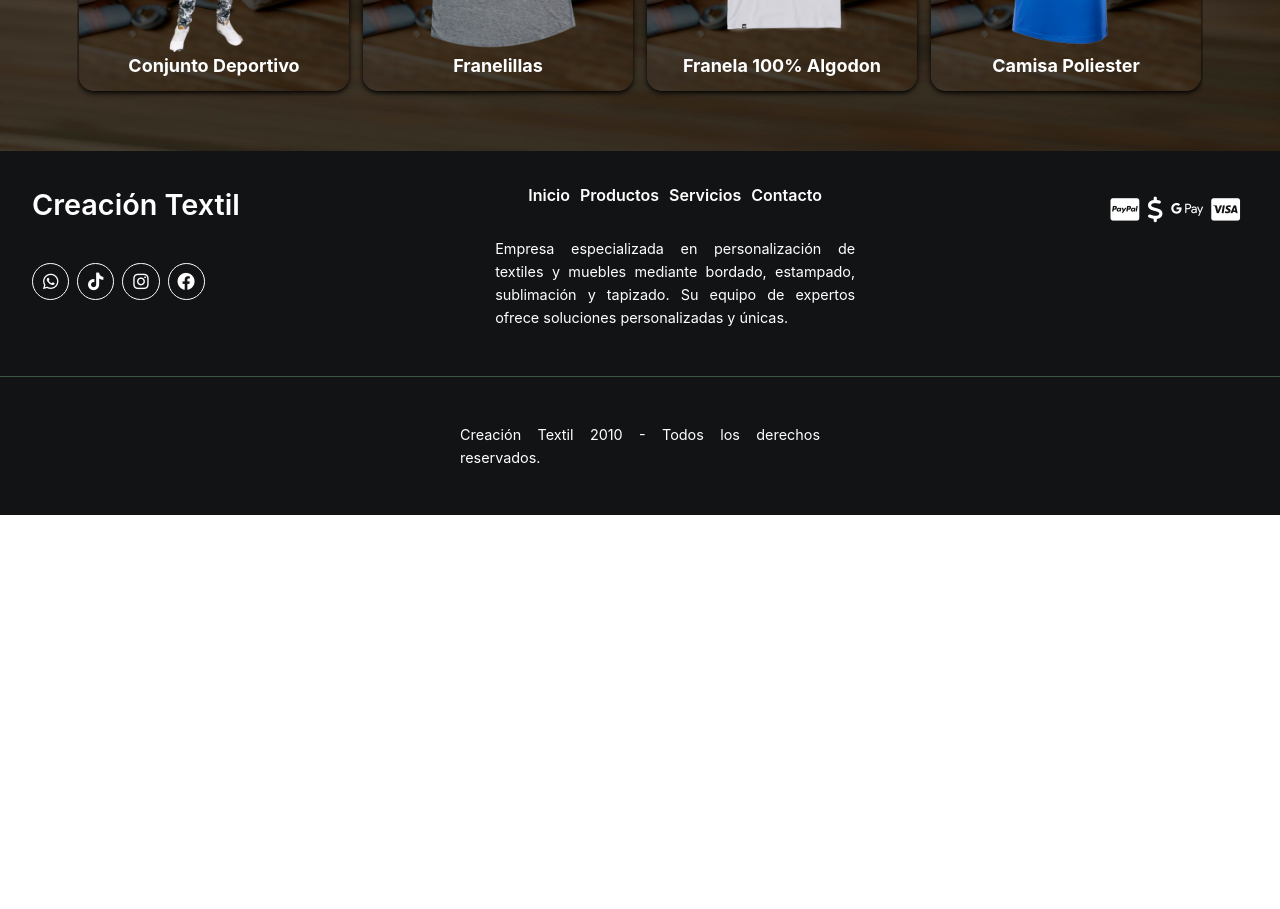
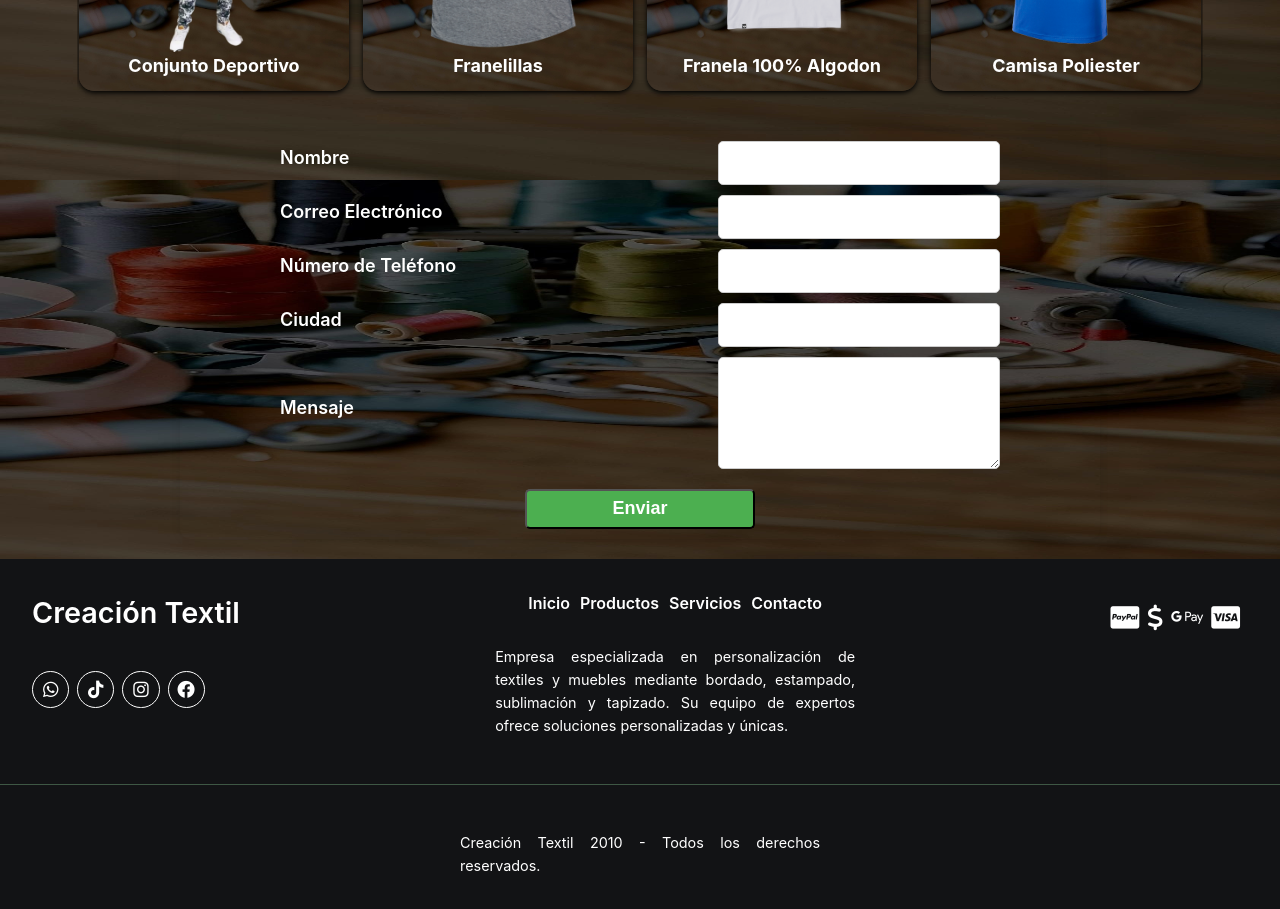
Before and after one commit to Felixjgca96/WEBCREACIONTEXTIL, a React (Vite) app: page / in a window 1280 px wide. Shown: the part 1420-2329 px from the top of the page. Before the commit the page ends 1935 px from the top, so only its background shows below. Built offline with nearby package versions, Linux system fonts and the light colour scheme.

Commit message:
contacto

```diff
--- a/package.json
+++ b/package.json
@@ -10,6 +10,7 @@
     "preview": "vite preview"
   },
   "dependencies": {
+    "@formspree/react": "^2.5.1",
     "framer-motion": "^11.3.17",
     "react": "^18.3.1",
     "react-dom": "^18.3.1",
--- a/src/App.jsx
+++ b/src/App.jsx
@@ -6,7 +6,7 @@ import Hero from './components/Hero'
 import Services from './components/Services'
 import CarruselProductos from "./components/CarruselProductos";
 import Footer from "./components/Footer"
-
+import Contacto from "../src/paginas/Contacto"
 function App() {
 
   return (
@@ -16,6 +16,7 @@ function App() {
       <Services/>
       <CarruselProductos/>
       <ButtonWa/>
+      <Contacto/>
       <Footer/>
 
 
--- a/src/components/Footer.jsx
+++ b/src/components/Footer.jsx
@@ -182,7 +182,7 @@ a {
     align-items: center;
     @media(max-width: 900px) {
     align-items: flex-end;
-}
+  }
 }
 .menu {
   display: flex;
@@ -198,6 +198,10 @@ a {
 .menu li a {
   transition: 0.3s;
   font-weight: 600;
+  @media(max-width: 450px) {
+        font-weight: 600;
+        font-size: 13px;
+    }
 }
 .menu a:hover {
   color: #94fbab;
--- /dev/null
+++ b/src/paginas/Contacto.jsx
@@ -0,0 +1,149 @@
+import React from 'react';
+import { useForm, ValidationError } from '@formspree/react';
+import styled from 'styled-components';
+
+function ContactForm() {
+  const [state, handleSubmit] = useForm("xkgwroll");
+  if (state.succeeded) {
+    return (
+      <p>Gracias por contactarnos!
+        <button onClick={() => window.location.reload()}>Enviar otro mensaje</button>
+      </p>
+    );
+  }
+  return (
+    <Formulario>
+      <form onSubmit={handleSubmit} >
+        <div className='labelyimput'>
+            <label htmlFor="nombre" >Nombre</label>
+            <input id="nombre" type="text" name="nombre" required />
+            <ValidationError prefix="Nombre" field="nombre" errors={state.errors} />
+        </div>
+
+        <div className='labelyimput'>
+            <label htmlFor="email" >Correo Electrónico</label>
+            <input id="email" type="email" name="email" required />
+            <ValidationError prefix="Correo" field="email" errors={state.errors} />
+        </div>
+
+        <div className='labelyimput'>
+            <label htmlFor="telefono" >Número de Teléfono</label>
+            <input id="telefono" type="tel" name="telefono" required />
+            <ValidationError prefix="Teléfono" field="telefono" errors={state.errors} />
+        </div>
+
+        <div className='labelyimput'>
+            <label htmlFor="ciudad" >Ciudad</label>
+            <input id="ciudad" type="text" name="ciudad" required />
+            <ValidationError prefix="Ciudad" field="ciudad" errors={state.errors} />
+        </div>
+
+        <div className='labelyimput'>
+            <label htmlFor="mensaje" >Mensaje</label>
+            <textarea id="mensaje" name="mensaje" required />
+            <ValidationError prefix="Mensaje" field="mensaje" errors={state.errors} />
+        </div>
+        <button type="submit" disabled={state.submitting} >Enviar</button>
+      </form>
+    </Formulario>
+  );
+}
+
+export default ContactForm;
+
+const Formulario = styled.div`
+
+  form {
+    width: 900px;
+    padding: 10px;
+    border-radius: 10px;
+    box-shadow: 0 0 10px rgba(0, 0, 0, 0.1);
+    color: white;
+    display: flex;
+    flex-direction: column;
+    justify-content: center;
+    align-items: center;
+    @media(max-width: 1000px) {
+        width: 700px;
+    }
+    @media(max-width: 800px) {
+        width: 600px;
+    }
+    @media(max-width: 700px) {
+        width: 550px;
+    }
+    @media(max-width: 600px) {
+        width:290px;
+    }
+  }
+  .labelyimput {
+    display: flex;
+    justify-content: space-between;
+    align-items: center;
+    text-align: center;
+    width: 80%;
+    padding:0;
+    margin-bottom: 10px;
+    @media(max-width: 800px) {
+        width: 95%;
+    }
+    @media(max-width: 600px) {
+        flex-direction: column;
+        width: 100%;
+        margin-bottom: 5px;
+    }
+
+  }
+  label {
+    display: block;
+    margin-bottom: 10px;
+    font-size: 18px;
+    font-weight: 600;
+    @media(max-width: 600px) {
+        margin-bottom: 5px;
+    }
+  }
+  input {
+    display: flex;
+    justify-content: center;
+    align-items: center;
+    width: 270px;
+    height: 40px;
+    border: 1px solid #ccc;
+    border-radius: 5px;
+    font-size: 16px;
+    padding-left: 5px;
+    padding-right: 5px;
+
+  }
+  textarea {
+    width: 270px;
+    height: 100px;
+    border: 1px solid #ccc;
+    border-radius: 5px;
+    font-size: 16px;
+    padding:5px;
+
+  }
+  button {
+    width: 230px;
+    height: 40px;
+    background-color: #4CAF50;
+    color: #fff;
+    border-radius: 5px;
+    cursor: pointer;
+    font-size: 18px;
+    font-weight: 600;
+    margin-top: 10px;
+
+    &:hover
+    {background-color: #fff;
+    transition: background-color 0.3s;
+    color:  #4CAF50; }
+
+    @media(max-width: 600px) {
+
+        margin-top: 5px;
+    }
+  }
+`
```
Also changed, not shown: 1 other file (tests, documents, lock files or other folders).
